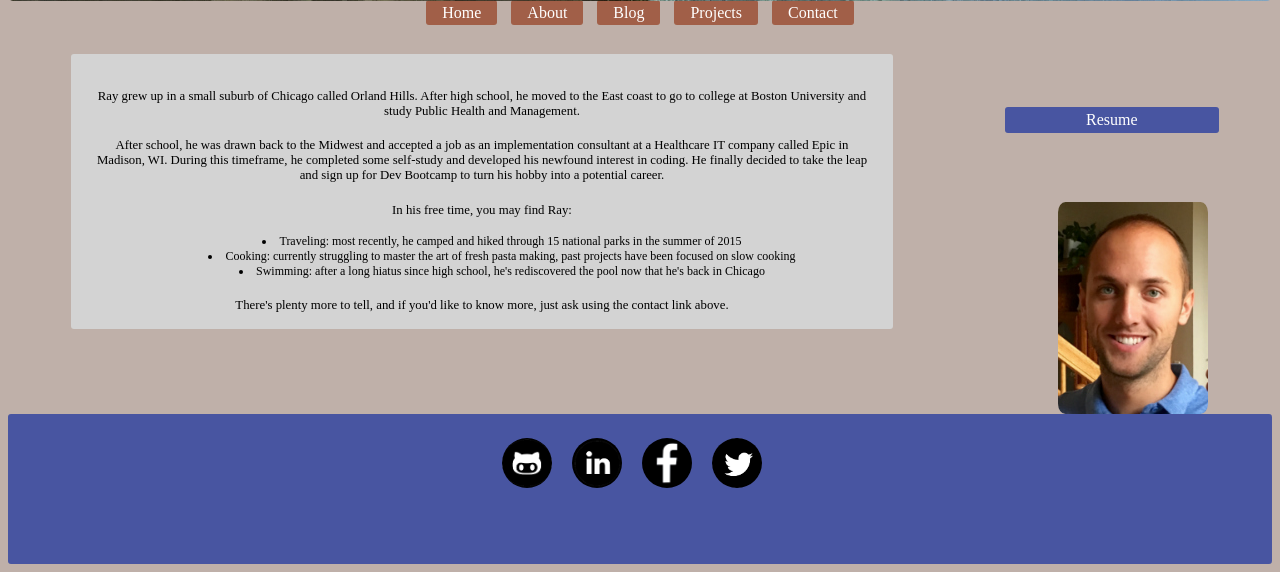
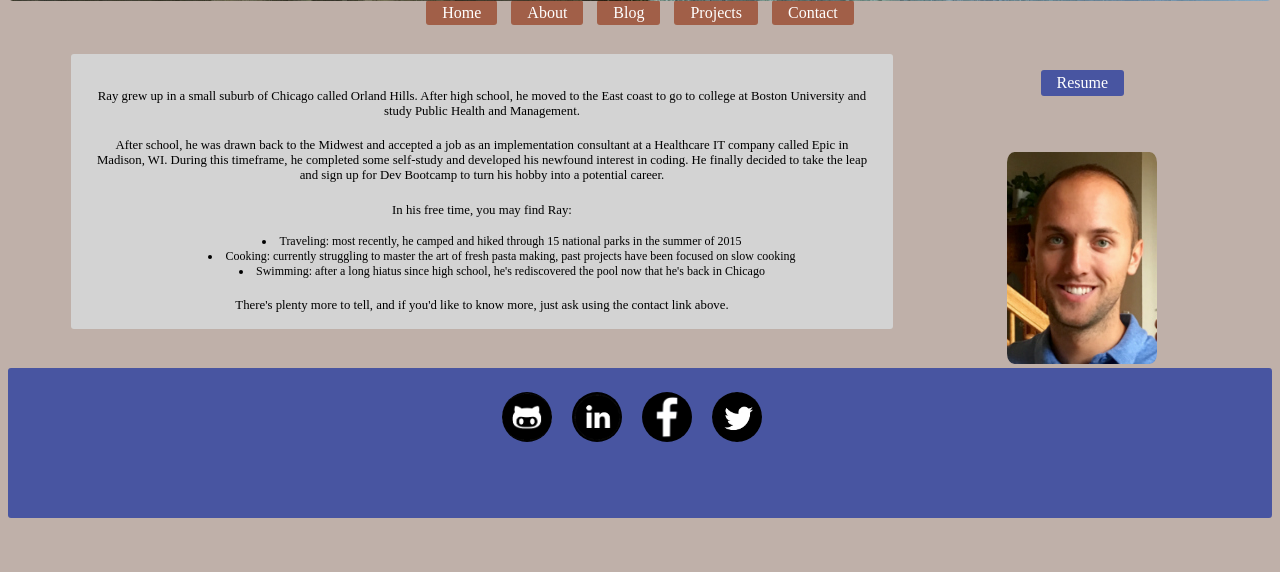
Before and after one commit to ray-curran/ray-curran.github.io, a PHP site: page /about/index.html in a window 1280 px wide. Shown: the part 327-899 px from the top of the page. After the commit the page ends 845 px from the top, so only its background shows below. Run offline with PHP 8.4, Linux system fonts and the light colour scheme.

Commit message:
Fix aside on website

```diff
--- a/stylesheets/blog.css
+++ b/stylesheets/blog.css
@@ -22,24 +22,22 @@ article img {
 }
 
 aside {
-	margin-top:5em;
-	margin-right: 3em;
+	margin-top:3em;
+	float:left;
+	width:30%;
 }
 
 .blog-nav {
-	clear:right;
-	display:block;
-	width: 15%;
-	float:right;
+	display:table;
 	background-color: #4855A1;
+	margin:auto;
+	margin-bottom: .5em;
 }
 
 .sideface {
-	clear:right;
-	float:right;
-	margin-top:4em;
-	margin-right:1em;
+	margin:auto;
 	border-radius:5%;
+	margin-top: 3em;
 }
 
 section p {
```
